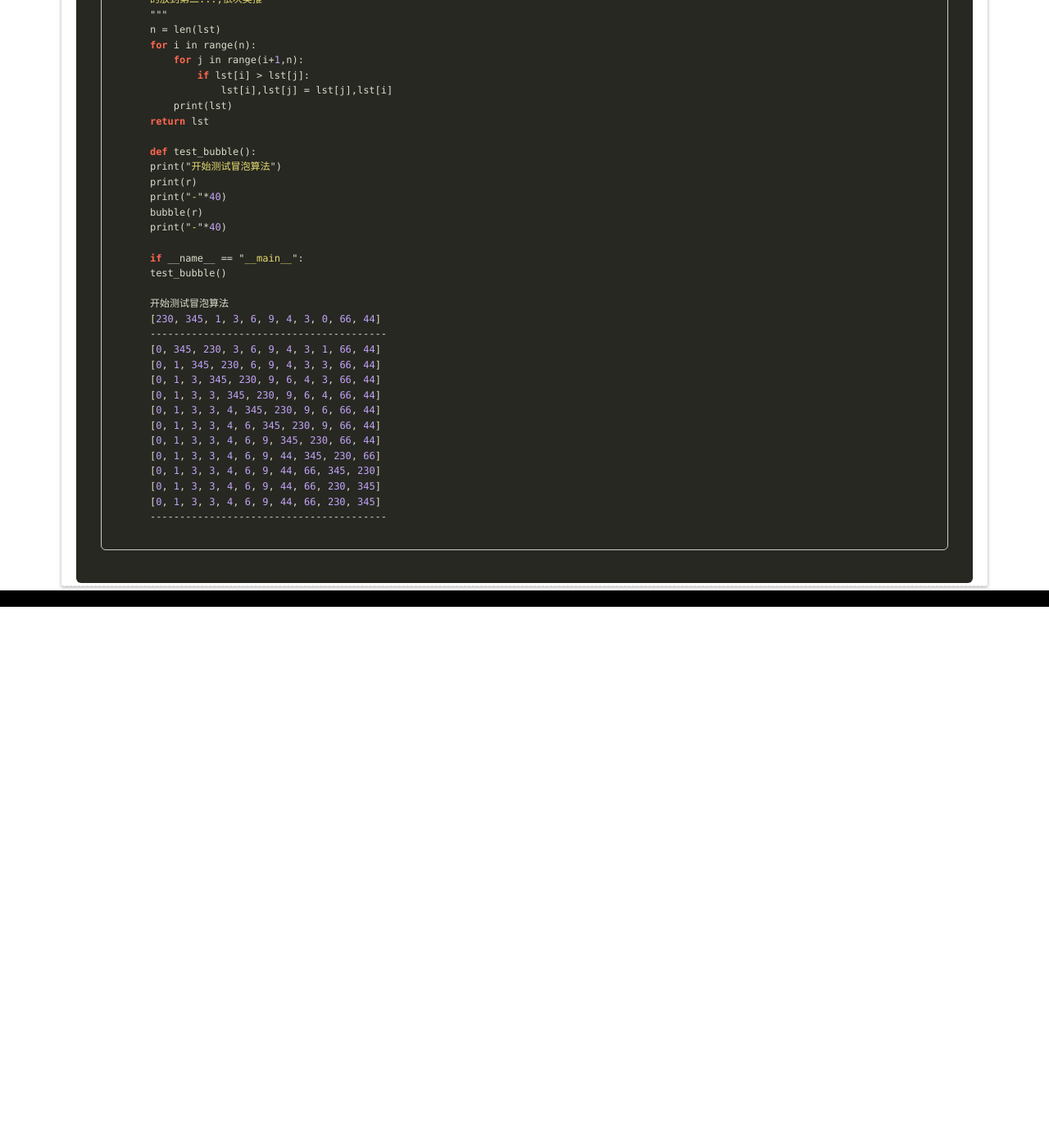
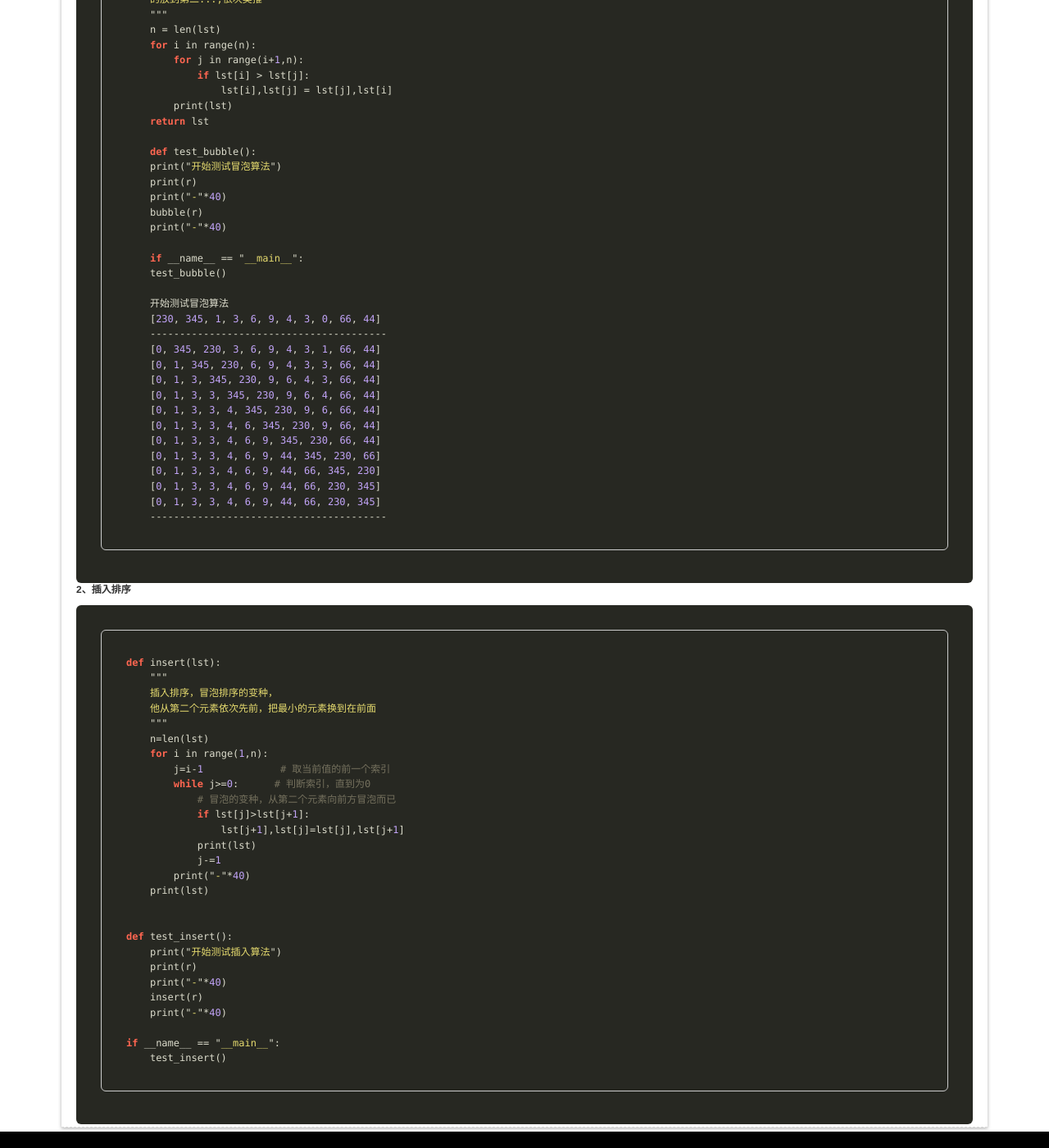
Before and after one commit to hlowd/hlowd.github.io, a Jekyll site: the page built from _posts/2017-4-6-冒泡相关的排序.md, in a window 1280 px wide and 1400 px high, scrolled down 478 px. Shown: the whole window at 82% size. Built offline with Jekyll 4.4.1, drawn with Linux system fonts in a browser that asks for light colours; our own code applies the rules of GitHub Pages for plain Markdown files; before the commit the page ends 1218 px from its top, so only the background shows below that.

Commit message:
Update 2017-4-6-冒泡相关的排序.md

````diff
--- a/_posts/2017-4-6-冒泡相关的排序.md
+++ b/_posts/2017-4-6-冒泡相关的排序.md
@@ -1,6 +1,6 @@
 排序方法有9大类，有好几种都是冒泡算法的变种，冒泡算法简单实用，这里总结几种冒泡排序算法，及其变种
 
-**经典冒泡：
+**1、经典冒泡：**
 
 ```python
 def bubble(lst):
@@ -44,3 +44,35 @@ def bubble(lst):
     [0, 1, 3, 3, 4, 6, 9, 44, 66, 230, 345]
     ----------------------------------------
 ```
+
+**2、插入排序**
+
+```python
+def insert(lst):
+    """
+    插入排序，冒泡排序的变种，
+    他从第二个元素依次先前，把最小的元素换到在前面
+    """
+    n=len(lst)
+    for i in range(1,n):
+        j=i-1             # 取当前值的前一个索引
+        while j>=0:      # 判断索引，直到为0
+            # 冒泡的变种，从第二个元素向前方冒泡而已
+            if lst[j]>lst[j+1]:
+                lst[j+1],lst[j]=lst[j],lst[j+1]
+            print(lst)
+            j-=1
+        print("-"*40)
+    print(lst)
+
+
+def test_insert():
+    print("开始测试插入算法")
+    print(r)
+    print("-"*40)
+    insert(r)
+    print("-"*40)
+
+if __name__ == "__main__":
+    test_insert()
+```
````
